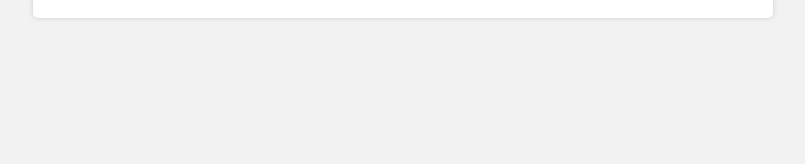
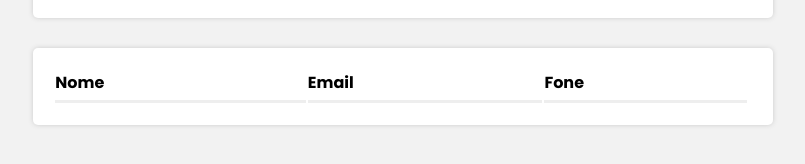
Before and after one commit to Andresavieira28/CRUD, a React (Create React App) app in the folder frontend/: page / in a window 1280 px wide. Shown: the part 154-318 px from the top of the page, without its empty margins (237-1042 px from the left). Built offline with nearby package versions, Linux system fonts and the light colour scheme.

Commit message:
inserindo o grid

```diff
--- a/frontend/package.json
+++ b/frontend/package.json
@@ -10,6 +10,7 @@
     "axios": "^1.8.1",
     "react": "^19.0.0",
     "react-dom": "^19.0.0",
+    "react-icons": "^5.5.0",
     "react-scripts": "5.0.1",
     "react-toastify": "^11.0.5",
     "styled-components": "^6.1.15",
--- a/frontend/src/App.js
+++ b/frontend/src/App.js
@@ -1,7 +1,8 @@
 import GlobalStyle from "./styles/global";
 import styled from "styled-components";
 import Form from "./components/Form.js";
-import { useState } from "react";
+import Grid from "./components/Grid";
+import { useEffect, useState } from "react";
 import { toast, ToastContainer } from "react-toastify";
 import "react-toastify/dist/ReactToastify.css";
 import axios from "axios";
@@ -19,7 +20,7 @@ const Container = styled.div`
 const Title = styled.h2``;
 
 function App() {
-  const [ setUsers] = useState([]);
+  const [users, setUsers] = useState([]);
   const [onEdit, setOnEdit] = useState(null);
 
   const getUsers = async () => {
@@ -31,13 +32,18 @@ function App() {
     }
   };
 
+  useEffect(() => {
+    getUsers();
+  }, [setUsers]);
+
   return (
     <>
       <Container>
         <Title>USUÁRIOS</Title>
         <Form onEdit={onEdit} setOnEdit={setOnEdit} getUsers={getUsers} />
+        <Grid setOnEdit={setOnEdit} users={users} setUsers={setUsers} />
       </Container>
-      <ToastContainer autoClose={3000}/>
+      <ToastContainer autoClose={3000} />
       <GlobalStyle />
     </>
   );
--- /dev/null
+++ b/frontend/src/components/Grid.js
@@ -0,0 +1,95 @@
+import React from "react";
+import axios from "axios";
+import styled from "styled-components";
+import { FaTrash, FaEdit } from "react-icons/fa";
+import { toast } from "react-toastify";
+
+const Table = styled.table`
+  width: 100%;
+  background-color: #fff;
+  padding: 20px;
+  box-shadow: 0px 0px 5px #ccc;
+  border-radius: 5px;
+  max-width: 1120px;
+  margin: 20px auto;
+  word-break: break-all;
+`;
+
+export const Thead = styled.thead``;
+
+export const Tbody = styled.tbody``;
+
+export const Tr = styled.tr``;
+
+export const Th = styled.th`
+  text-align: start;
+  border-bottom: inset;
+  padding-bottom: 5px;
+
+  @media (max-width: 500px) {
+    ${(props) => props.onlyWeb && "display: none"}
+  }
+`;
+
+export const Td = styled.td`
+  padding-top: 15px;
+  text-align: ${(props) => (props.alignCenter ? "center" : "start")};
+  width: ${(props) => (props.width ? props.width : "auto")};
+
+  @media (max-width: 500px) {
+    ${(props) => props.onlyWeb && "display: none"}
+  }
+`;
+
+const Grid = ({ users, setUsers, setOnEdit }) => {
+  const handleEdit = (item) => {
+    setOnEdit(item);
+  };
+
+  const handleDelete = async (id) => {
+    await axios
+      .delete("http://localhost:8800/" + id)
+      .then(({ data }) => {
+        const newArray = users.filter((user) => user.id !== id);
+
+        setUsers(newArray);
+        toast.success(data);
+      })
+      .catch(({ data }) => toast.error(data));
+
+    setOnEdit(null);
+  };
+
+  return (
+    <Table>
+      <Thead>
+        <Tr>
+          <Th>Nome</Th>
+          <Th>Email</Th>
+          <Th onlyWeb>Fone</Th>
+          <Th></Th>
+          <Th></Th>
+        </Tr>
+      </Thead>
+      <Tbody>
+        {users.map((item, i) => (
+          <Tr key={i}>
+            <Td width="30%">{item.nome}</Td>
+            <Td width="30%">{item.email}</Td>
+            <Td width="20%" onlyWeb>
+              {item.fone}
+            </Td>
+            <Td alignCenter width="5%">
+              <FaEdit onClick={() => handleEdit(item)} />
+            </Td>
+            <Td alignCenter width="5%">
+              <FaTrash onClick={() => handleDelete(item.id)} />
+            </Td>
+          </Tr>
+        ))}
+      </Tbody>
+    </Table>
+  );
+};
+
+export default Grid;
```
Also changed, not shown: 1 other file (tests, documents, lock files or other folders).
